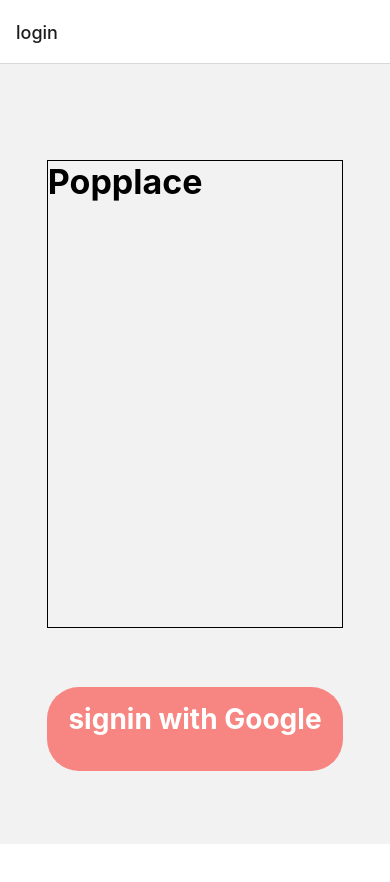
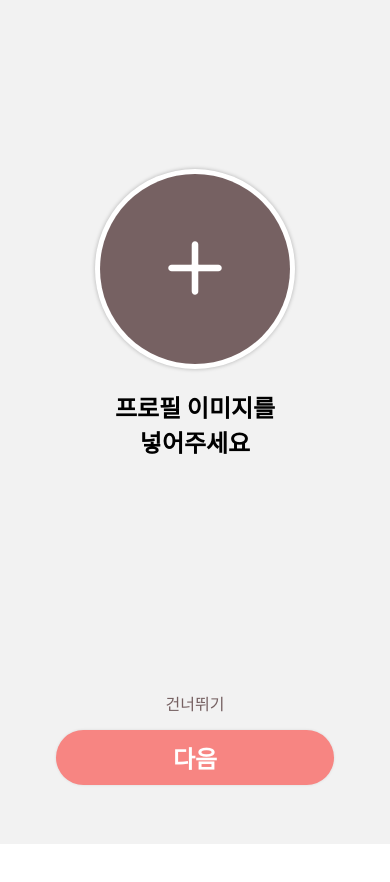
Before and after one commit to poplace/poplace-client, a React Native app: screen /newAccount in a window 390 px wide. Shown: the top 882 px of the page. Before the commit the page ends 844 px from the top, so only its background shows below. Built offline with nearby package versions, Linux system fonts and the light colour scheme.

Commit message:
feat: connect LoginScreen and BottomTabNavigation

```diff
--- a/package.json
+++ b/package.json
@@ -29,7 +29,8 @@
     "react-native-web": "~0.13.12",
     "react-redux": "^7.2.5",
     "redux-logger": "^3.0.6",
-    "redux-thunk": "^2.3.0"
+    "redux-thunk": "^2.3.0",
+    "expo-image-picker": "~10.2.2"
   },
   "devDependencies": {
     "@babel/core": "^7.9.0",
--- a/src/components/NewAccount.js
+++ b/src/components/NewAccount.js
@@ -9,8 +9,8 @@ const Stack = createNativeStackNavigator();
 export default function NewAccount() {
   return (
     <Stack.Navigator>
-      <Stack.Screen name="NewProfileImage" component={NewProfileImage} />
-      <Stack.Screen name="NewNickname" component={NewNickname} />
+      <Stack.Screen name="newProfileImage" component={NewProfileImage} options={{ headerShown: false }} />
+      <Stack.Screen name="newNickname" component={NewNickname} />
     </Stack.Navigator>
   );
 }
--- a/src/components/NewNickname.js
+++ b/src/components/NewNickname.js
@@ -5,7 +5,7 @@ import { Feather } from "@expo/vector-icons";
 import Button from "./shared/Button";
 import generateNickname from "../utils/nicknameGenerator";
 
-export default function NewNickname() {
+export default function NewNickname({ navigation }) {
   const [nickname, setNickname] = useState("");
   const [recommendedNickname, setRecommendedNickname] = useState("");
 
@@ -35,7 +35,12 @@ export default function NewNickname() {
         <Text style={styles.title}>닉네임을{"\n"}입력해주세요</Text>
       </View>
       <View style={styles.nextButtonContainer}>
-        <Button text="완료" nickname={nickname} recommendedNickname={recommendedNickname} />
+        <Button
+          text="완료"
+          nickname={nickname}
+          recommendedNickname={recommendedNickname}
+          navigation={navigation}
+        />
       </View>
     </>
   );
--- a/src/components/shared/Button.js
+++ b/src/components/shared/Button.js
@@ -2,7 +2,7 @@ import React from "react";
 import { useDispatch, useSelector } from "react-redux";
 import { StyleSheet, Text, TouchableOpacity } from "react-native";
 import { addNickname, selectUser } from "../../features/userSlice";
-import { API_SERVER_URL } from "@env";
+import { API_SERVER_URL, DEFAULT_IMAGE } from "@env";
 import axios from "axios";
 
 export default function Button({ text, nickname, recommendedNickname, navigation }) {
@@ -11,27 +11,33 @@ export default function Button({ text, nickname, recommendedNickname, navigation
 
   async function handleNextButton() {
     if (text === "다음") {
-      navigation.navigate("NewNickname");
+      navigation.navigate("newNickname");
     } else {
       const finalNickname = nickname || recommendedNickname;
+      const image = info.image || DEFAULT_IMAGE;
 
       dispatch(addNickname(finalNickname));
 
       const photo = {
-        uri: info.image,
-        name: "new-photo.jpg",
+        uri: image,
+        name: `new-photo.${image.split(".").pop()}`,
         type: "multipart/form-data",
       };
 
       const data = new FormData();
       data.append("photo", photo);
 
-      const result = await axios.post(`${API_SERVER_URL}/users/signup`, data, {
-        headers: {
-          "Content-Type": "multipart/form-data",
-        },
-      });
-      console.log(result);
+      try {
+        await axios({
+          method: "post",
+          url: `${API_SERVER_URL}/users/signup`,
+          data,
+        });
+
+        navigation.replace("bottom");
+      } catch (err) {
+        console.log(err);
+      }
     }
   }
 
--- a/src/constants/screens.js
+++ b/src/constants/screens.js
@@ -1,3 +1,3 @@
 export const ERROR_MESSAGE = {
-  cancelLogin: "로그인이 취소 되었습니다 다시 시도해주세요"
+  cancelLogin: "로그인이 취소 되었습니다 다시 시도해주세요",
 };
--- a/src/navigations/AppNavigation.js
+++ b/src/navigations/AppNavigation.js
@@ -3,13 +3,15 @@ import { createNativeStackNavigator } from "@react-navigation/native-stack";
 
 import BottomTabNavigation from "./BottomTabNavigation";
 import LoginScreen from "../screens/LoginScreen";
+import NewAccount from "../components/NewAccount";
 
 const Stack = createNativeStackNavigator();
 
 export default function AppNavigation() {
   return (
     <Stack.Navigator>
-      <Stack.Screen name="login" component={LoginScreen} />
+      <Stack.Screen name="login" component={LoginScreen} options={{ headerShown: false }} />
+      <Stack.Screen name="newAccount" component={NewAccount} options={{ headerShown: false }} />
       <Stack.Screen
         options={{ headerShown: false }}
         name="bottom"
--- a/src/screens/LoginScreen.js
+++ b/src/screens/LoginScreen.js
@@ -30,7 +30,7 @@ export default function LoginScreen({ navigation }) {
       dispatch(signinUser(user));
       handleErrorMessage("");
 
-      navigation.navigate("bottom");
+      navigation.replace("newAccount");
     } catch (err) {
       alert(err.message);
     }
```
Also changed, not shown: 1 other file (tests, documents, lock files or other folders).
